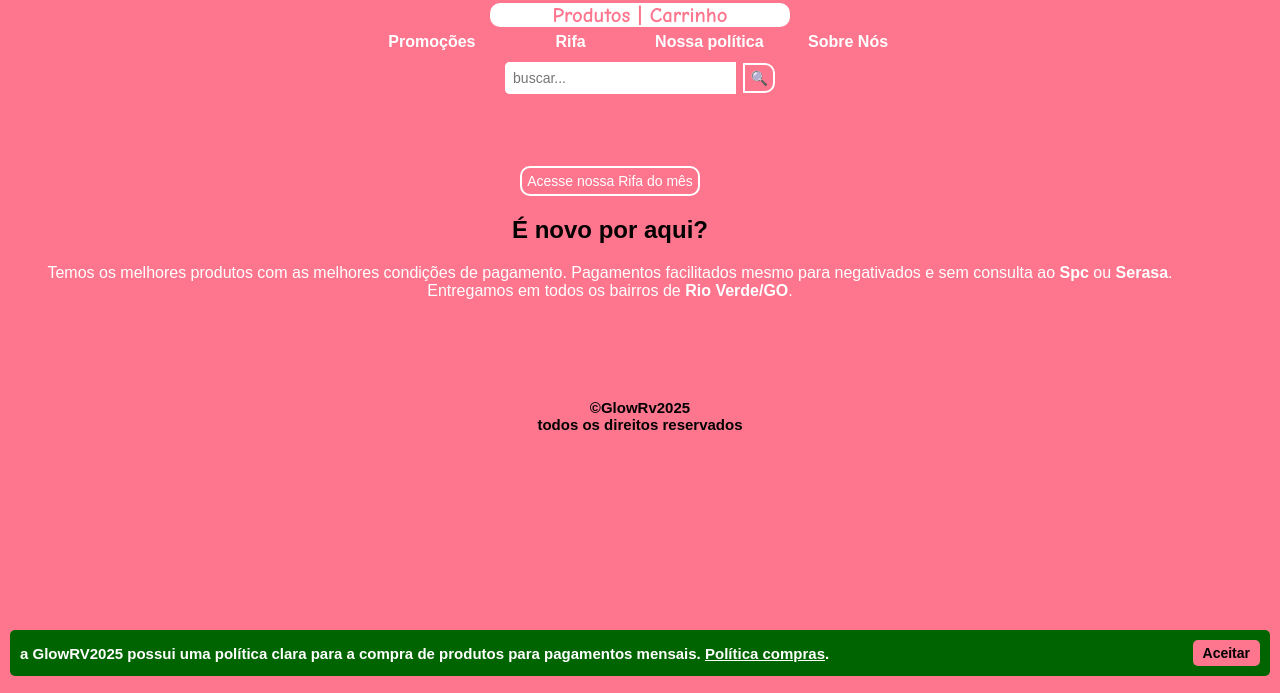
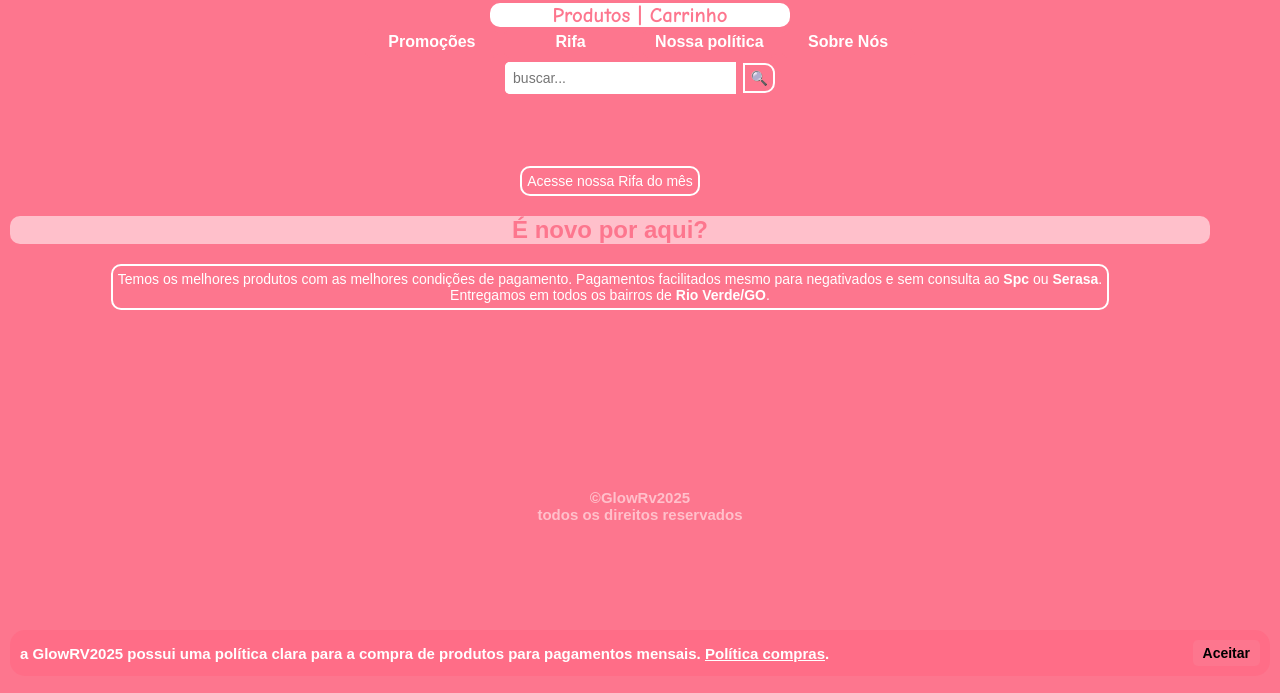
Before and after one commit to Atec7/glowrv2025, a plain HTML site: page loja.html in a window 1280 px wide. Shown: the part 114-807 px from the top of the page. Drawn offline with Linux system fonts and the light colour scheme.

Commit message:
Update loja.html

```diff
--- a/loja.html
+++ b/loja.html
@@ -12,7 +12,13 @@ body {
     background-color: #fd768e;
     color: black;
 }
-
+.novo{
+  background-color: pink;
+  border-radius: 10px;
+  color: #fd768e;
+  width: auto;
+  text-align: center;
+}
 .logo {
             width: 90px;
             height: 90px;
@@ -115,6 +121,8 @@ p2{
   color: black;
   align-items: center;
   margin: 7%;
+  color: pink;
+  padding-block: 80px;
 }
 .atalhos{
   text-align: center;
@@ -332,10 +340,10 @@ nav ul li a:hover {
     bottom: 10px;
     left: 10px;
     right: 10px;
-    background-color: #006500;
+    background-color: #ff6d87;
     color: #fff;
     padding: 10px;
-    border-radius: 5px;
+    border-radius: 15px;
     display: flex;
     justify-content: space-between;
     align-items: center;
@@ -449,10 +457,16 @@ body {
  <p1>
    <button class="rifa"> <a href="rifa.html">Acesse nossa Rifa do mês</a></button>
  </p1>
-  <h2>É novo por aqui?</h2>
- <p1>Temos os melhores produtos com as melhores condições de pagamento.
+  <h2 class="novo">É novo por aqui?</h2>
+ <p1 class="novo2">
+   <button class="rifa">
+     <a href="politica.html">
+       Temos os melhores produtos com as melhores condições de pagamento.
  Pagamentos facilitados mesmo para negativados e sem consulta ao <b>Spc</b> ou
- <b>Serasa</b>.<br> Entregamos em todos os bairros de <b>Rio Verde/GO</b>.</p1>
+ <b>Serasa</b>.<br> Entregamos em todos os bairros de <b>Rio Verde/GO</b>.
+     </a>
+   </button>
+ </p1>
 </div>
 
 <!---777777777777-->
@@ -470,8 +484,8 @@ os tipos de colchão.<br>
  <br>
 <p2 class="p2"><b>2</b> Unidades disponíveis. Cor: Cinza</p2>
 </h4>
-            <h4><strong>R$ 60,90</strong></h4>
-            <button class="btn" onclick="addToCart('Kit Cama cód.1012', 60.90)">Adicionar</button>
+            <h4><strong>R$ 140,90</strong></h4>
+            <button class="btn" onclick="addToCart('Kit Cama cód.1012', 140.90)">Adicionar</button>
         </div>
         <!-- Modal para exibir a imagem em tela cheia -->
     <div id="modal" class="modal">
@@ -572,7 +586,7 @@ os tipos de colchão.<br>
                 <input type="text" id="entregaResponsavel">
             </div>
         </div>
-        <button class="btn" onclick="finalizeOrder()"><b>Finalizar Pedido</b></button>
+        <button class="rifa" onclick="finalizeOrder()"><b>Finalizar Pedido</b></button>
     </div>
 
     <div id="notification" class="notification"></div>
@@ -587,4 +601,4 @@ os tipos de colchão.<br>
 </footer>
 <script src="script.js"></script>
 </body>
-</html>
+    </html>
```
